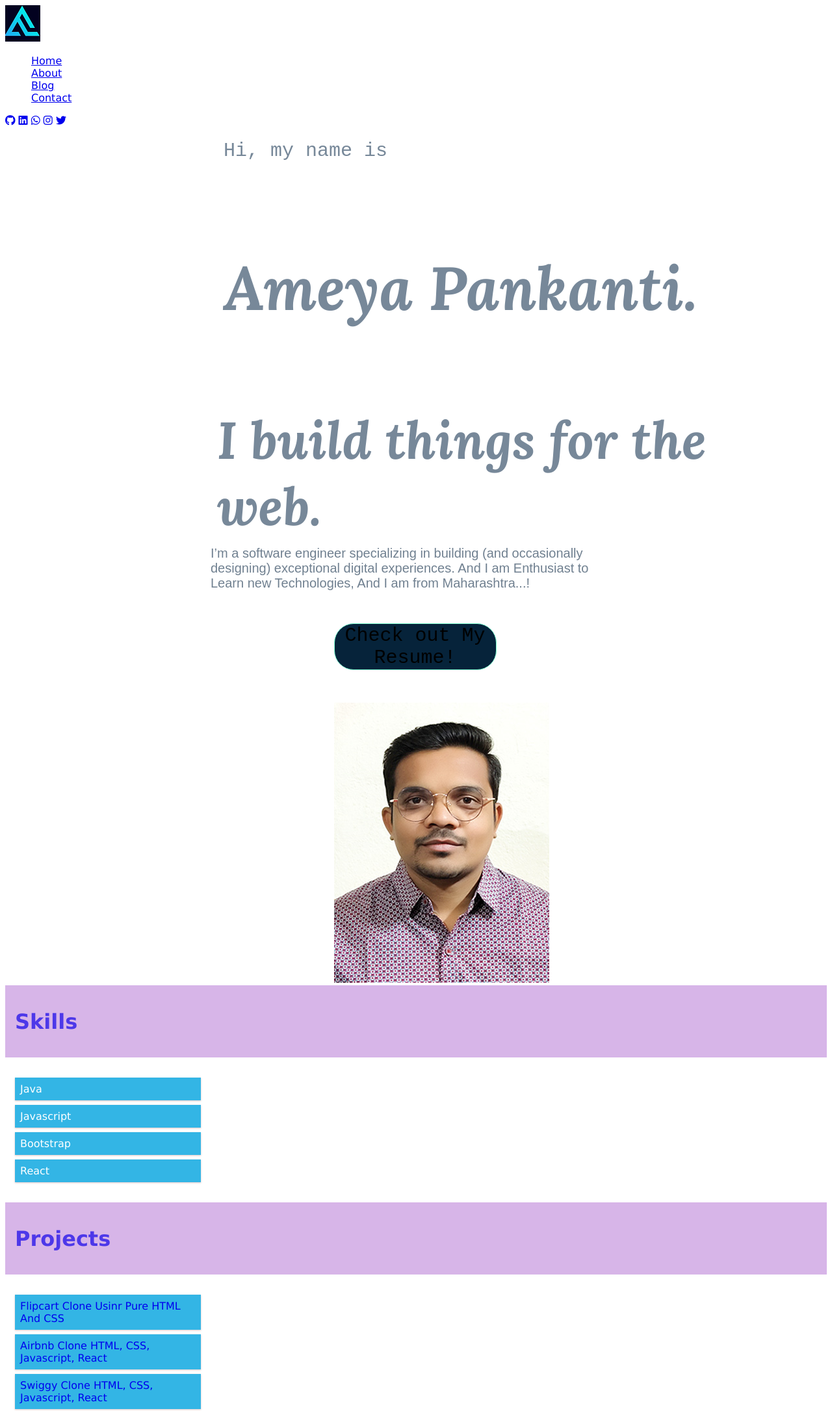
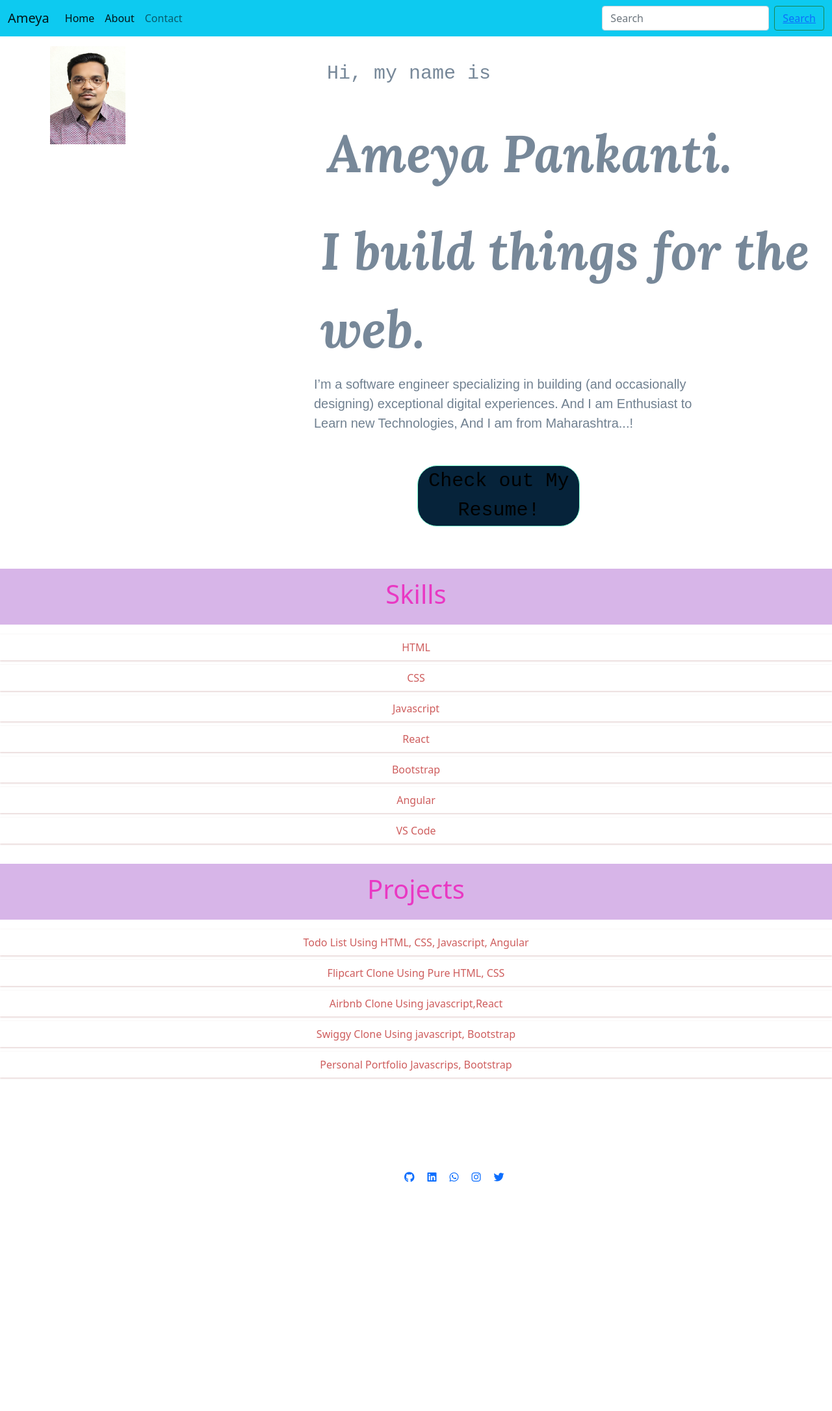
Before and after one commit to acciojob/portfolio-page-AmeyPank, a website: page home.html in a window 1280 px wide. Shown: the top 2171 px of the page at 65% size. After the commit the page ends 1933 px from the top, so only its background shows below. Drawn offline with nearby package versions, Linux system fonts and the light colour scheme; a web font is replaced by a local one.

Commit message:
Image Added with row And Coloumn

```diff
--- a/Style1.css
+++ b/Style1.css
@@ -20,7 +20,7 @@
 
 		.header {
 			background-color: #d7b5e8;
-			color: #4d38e9;
+			color: #e938c3;
 			padding: 15px;
 		}
 
@@ -32,9 +32,9 @@
 		.menu li {
 			padding: 8px;
 			margin-bottom: 7px;
-			background-color: #33b5e5;
-			color: #ffffff;
+			color: #ce5d5d;
 			box-shadow: 0 1px 3px rgba(0, 0, 0, 0.12), 0 1px 2px rgba(240, 131, 131, 0.24);
+			cursor: pointer;
 		}
 
 		.menu li:hover {
--- a/home.html
+++ b/home.html
@@ -7,108 +7,133 @@
 	<script src="https://kit.fontawesome.com/fd3faded25.js" crossorigin="anonymous"></script>
 	<link rel="stylesheet" href="Style1.css">
 	<link rel="stylesheet" href="styles.css">
-	<title> Amey Pankanti | Web Developer, Programmer </title>
+	<meta charset="utf-8">
+	<meta name="viewport" content="width=device-width, initial-scale=1">
+	<script src="https://unpkg.com/feather-icons"></script>
+	<!-- Bootstrap CSS -->
+	<link href="https://cdn.jsdelivr.net/npm/bootstrap@5.1.3/dist/css/bootstrap.min.css" rel="stylesheet"
+		integrity="sha384-1BmE4kWBq78iYhFldvKuhfTAU6auU8tT94WrHftjDbrCEXSU1oBoqyl2QvZ6jIW3" crossorigin="anonymous">
+	<i data-feather="circle"></i>
+	<title> Amey Pankanti - Web Developer, Programmer </title>
 </head>
-
-<body>
-
-
 <!-- the entire body must be written by student -->
 <script type="text/javascript" src="./script.js">
 </script>
-	<div class="container">
-		<div class="logo">
-			<a href="/home.html"><img src="/img/logo2.jpg"></a>
+
+<body>
+	<nav class="navbar navbar-expand-lg navbar-light bg-info">
+		<div class="container-fluid">
+			<a class="navbar-brand" href="#">Ameya</a>
+			<button class="navbar-toggler" type="button" data-bs-toggle="collapse"
+				data-bs-target="#navbarSupportedContent" aria-controls="navbarSupportedContent" aria-expanded="false"
+				aria-label="Toggle navigation">
+				<span class="navbar-toggler-icon"></span>
+			</button>
+			<div class="collapse navbar-collapse" id="navbarSupportedContent">
+				<ul class="navbar-nav me-auto mb-2 mb-lg-0">
+					<li class="nav-item">
+						<a class="nav-link active" aria-current="page" href="#">Home</a>
+					</li>
+					<li class="nav-item">
+						<a class="nav-link active" aria-current="page" href="intro.html">About</a>
+					</li>
+					<li class="nav-item">
+						<a class="nav-link" href="contact.html">Contact </a>
+					</li>
+				</ul>
+				<form class="d-flex">
+					<input class="form-control me-2" type="search" placeholder="Search" aria-label="Search">
+					<button class="btn btn-outline-success" type="submit"><a href="https://www.google.com/ ">Search</a>
+					</button>
+				</form>
 			</div>
-		<div class="sidebar">
-			<nav>
-				<ul style = "list-style-type: none;">
-					<li><a href="/home.html">Home</a></li>
-					<li><a href="/intro.html">About</a></li>
-					<li><a href="/blog.html">Blog</a></li>
-					<li><a href="/contact.html">Contact</a></li>
-				</ul>
+		</div>
 	</nav>
-			<a href="https://github.com/AmeyPank"  target = '_blank'><i class="fa-brands fa-github"></i></a>
-			<a href="https://www.linkedin.com/in/amey-pankanti-260898189/" target = '_blank'><i class="fa-brands fa-linkedin"></i></a>
-			<a href="https://web.whatsapp.com/" target = '_blank'><i class="fa-brands fa-whatsapp"></i></a>
-			<a href="..."><i class="fa-brands fa-instagram" target = '_blank'></i></a>
-			<a href="https://twitter.com/home" target = '_blank'><i class="fa-brands fa-twitter"></i></a>
 	</div>
+	<div class="row">
+		<div class="col-2">
+			<div class="image"><img src="img/Ameya.png" width="100%"></div>
+		</div>
+
+		<div class="col-10">
+
 			<div class="main">
+
 				<div class="infocontainer">
 					<div class="devInfo">
 						<div class="hello">Hi, my name is</div>
-					<div class="name"><h3>Ameya Pankanti.</h3> </div>
+
+						<div class="name">Ameya Pankanti.</div>
 						<div class="about">I build things for the web.</div>
-					<div class="moreabout"> I’m a software engineer specializing in building (and occasionally designing) exceptional
+						<div class="moreabout"> I’m a software engineer specializing in building (and occasionally
+							designing)
+							exceptional
 							digital experiences. And I am Enthusiast to Learn new Technologies, And
 							I am from Maharashtra...!
 						</div>
 						<div class="buttons">
 
-						<a href="/CV-Amey Sudhir Pankanti.pdf"><button>Check out My Resume!</button></a>
+							<a href="/Resume - Google Docs.pdf"><button>Check out My Resume!</button></a>
 							<!-- <a href="https://www.linkedin.com/in/amey-pankanti-260898189/"><button>Contact Me</button></a> -->
 
 						</div>
 					</div>
+
 				</div>
 			</div>
+
 		</div>
-</body>
+	</div>
+
+</div>
+
 	<!-- Next Slide -->
-<body>
-	<div class="colour">
-	<img class="image" src="/img/Ameya.png" alt="">
-</div>
-	<div class="header">
-		<h1 id="skils">Skills</h1>
-	</div>
+
+	<section class="header" style="text-align: center;">
+		<h1>Skills</h1>
+	</section>
 	<div class="row">
-		<div class="col-3 col-s-3 menu">
+		<div class="col-12 col-s-3 menu" style="text-align: center;color:aliceblue;list-style-type: none;">
 			<ul>
-				<li>Java</li>
-				<li>Javascript</li>
-				<li>Bootstrap</li>
-				<li>React</li>
+				<li> HTML </li>
+				<li> CSS</li>
+				<li> Javascript </li>
+				<li> React </li>
+				<li> Bootstrap </li>
+				<li> Angular </li>
+				<li> VS Code </li>
 			</ul>
 		</div>
 	</div>
-
-	<div class="header">
-		<h1 id="projects">Projects</h1>
-	</div>
+	<!-- After Next -->
+	<section class="header" style="text-align: center;">
+		<h1>Projects</h1>
+	</section>
 	<div class="row">
-			<div class="col-3 col-s-3 menu">
+		<div class="col-12 col-s-3 menu" style="text-align: center;color: aliceblue;">
 			<ul>
-					<li><a href="#">Flipcart Clone Usinr Pure HTML And CSS</a> </li>
-					<li><a href="#">Airbnb Clone HTML, CSS, Javascript, React</a></li>
-					<li><a href="#">Swiggy Clone HTML, CSS, Javascript, React</a></li>
-					<li><a href="#">Personal Portfolio</a></li>
+				<li>Todo List Using HTML, CSS, Javascript, Angular</li>
+				<li>Flipcart Clone Using Pure HTML, CSS</li>
+				<li>Airbnb Clone Using javascript,React</li>
+				<li>Swiggy Clone Using javascript, Bootstrap</li>
+				<li>Personal Portfolio Javascrips, Bootstrap</li>
 			</ul>
 		</div>
-		<!-- <div class="col-6 col-s-9">
-			 <h1>The City</h1>
-			<p>Chania is the capital of the Chania region on the island of Crete. The city can be divided in two parts,
-				the old town and the modern city.</p>
-		</div>
-
-		<div class="col-3 col-s-12">
-			<div class="aside">
-				<h2>What?</h2>
-				<p>Chania is a city on the island of Crete.</p>
-				<h2>Where?</h2>
-				<p>Crete is a Greek island in the Mediterranean Sea.</p>
-				<h2>How?</h2>
-				<p>You can reach Chania airport from all over Europe.</p>
+		<div class="small-icons">
+			<div class="icons">
+				<div class="git"><a href="https://github.com/AmeyPank" target='_blank'><i
+							class="fa-brands fa-github"></i></a></div>
+				<div class="linkedin"><a href="https://www.linkedin.com/in/amey-pankanti-260898189/" target='_blank'><i
+							class="fa-brands fa-linkedin"></i></a></div>
+				<div class="what"><a href="https://web.whatsapp.com/" target='_blank'><i
+							class="fa-brands fa-whatsapp"></i></a></div>
+				<div class="insta"><a href="..."><i class="fa-brands fa-instagram" target='_blank'></i></a></div>
+				<div class="twitter"><a href="https://twitter.com/home" target='_blank'><i
+							class="fa-brands fa-twitter"></i></a></div>
 			</div>
 		</div>
 	</div>
 
-	<div class="footer">
-		<p>Resize the browser window to see how the content respond to the resizing.</p>
-	</div> -->
+</body>
 
-</body>
-<!-- After Next -->
 </html>
```
Also changed, not shown: blog.html (+90 -85 lines), contact.html (+1 -1 lines), index.html (+41 -21 lines), 2 other files. Lines whose indentation alone changed are shown as unchanged.
